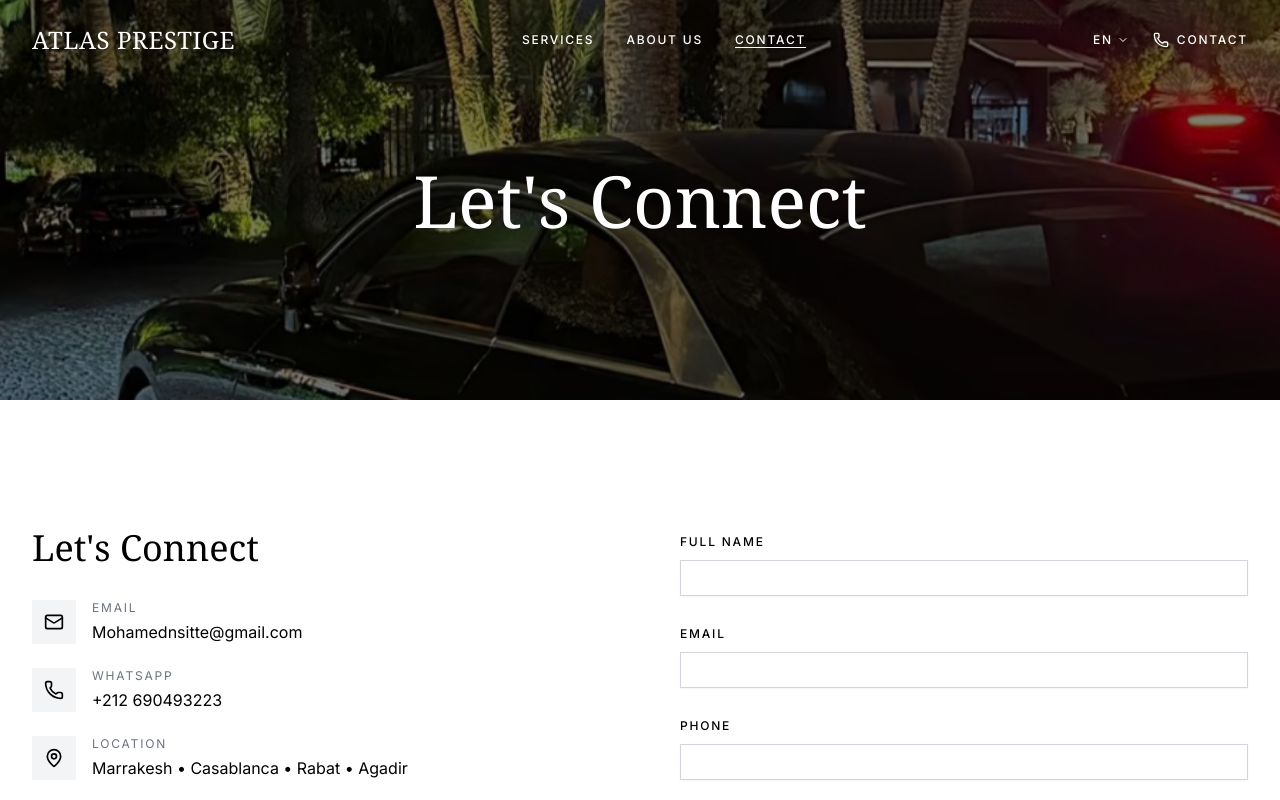
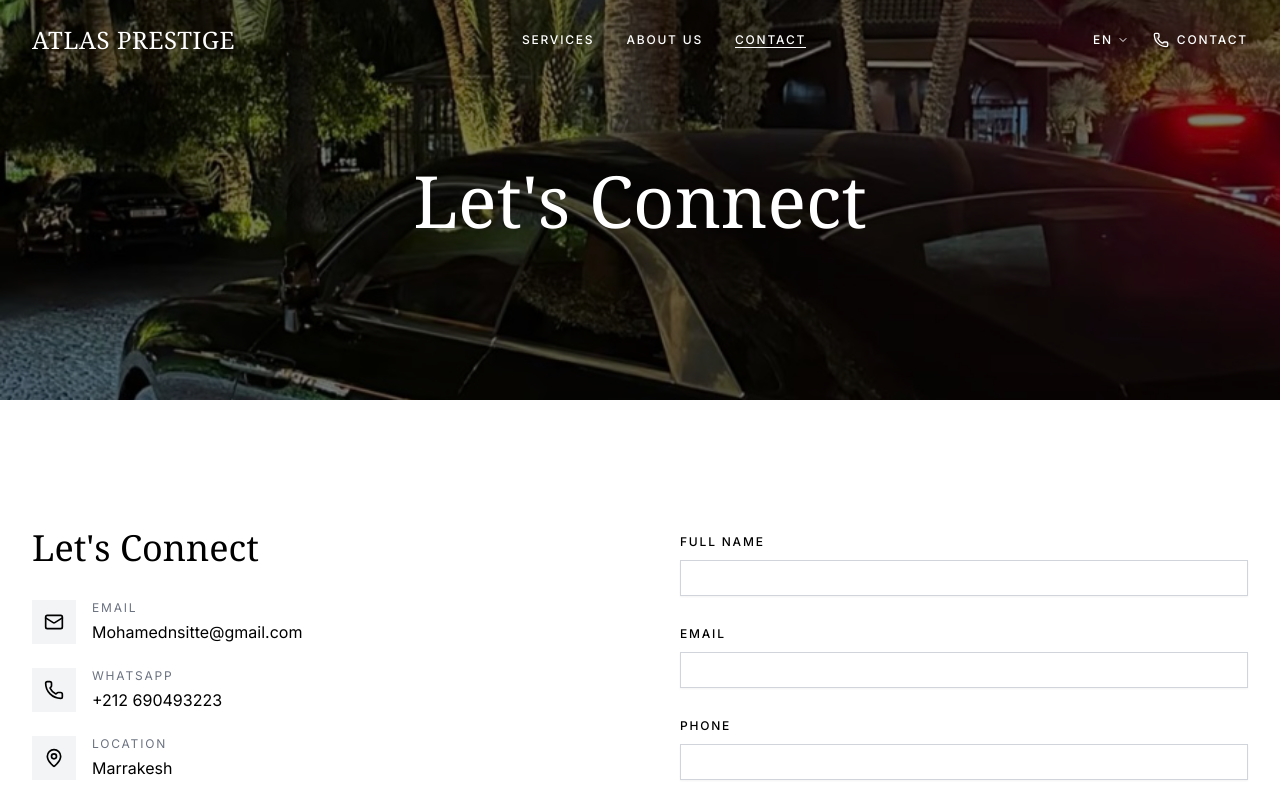
Before and after one commit to keurkan/Atlas-prestige, a React (Vite) app: page /contact in a window 1280 px wide. Shown: the top 800 px of the page. Built offline with nearby package versions, Linux system fonts and the light colour scheme; a web font is replaced by a local one.

Commit message:
Update location and about section image

```diff
--- a/src/components/Footer.tsx
+++ b/src/components/Footer.tsx
@@ -5,7 +5,7 @@ import { useLanguage } from '@/contexts/LanguageContext';
 export default function Footer() {
   const { t } = useLanguage();
 
-  const locations = ['Marrakesh', 'Casablanca', 'Rabat', 'Agadir'];
+  const locations = ['Marrakesh'];
 
   return (
     <footer className="bg-black text-white">
--- a/src/sections/ContactForm.tsx
+++ b/src/sections/ContactForm.tsx
@@ -69,7 +69,7 @@ export default function ContactForm() {
     {
       icon: MapPin,
       label: t('contact.info.location'),
-      value: 'Marrakesh • Casablanca • Rabat • Agadir',
+      value: 'Marrakesh',
       href: null,
     },
   ];
--- a/src/sections/WhoWeAre.tsx
+++ b/src/sections/WhoWeAre.tsx
@@ -24,7 +24,7 @@ export default function WhoWeAre() {
           <ScrollReveal direction="right" delay={0.2}>
             <div className="relative aspect-[4/5] lg:aspect-[3/4]">
               <img
-                src="/images/IMG_3756.PNG"
+                src="/images/IMG_1943.PNG"
                 alt="Moroccan Interior"
                 className="w-full h-full object-cover"
               />
```
Also changed, not shown: public/images/IMG_1943.PNG (added).
